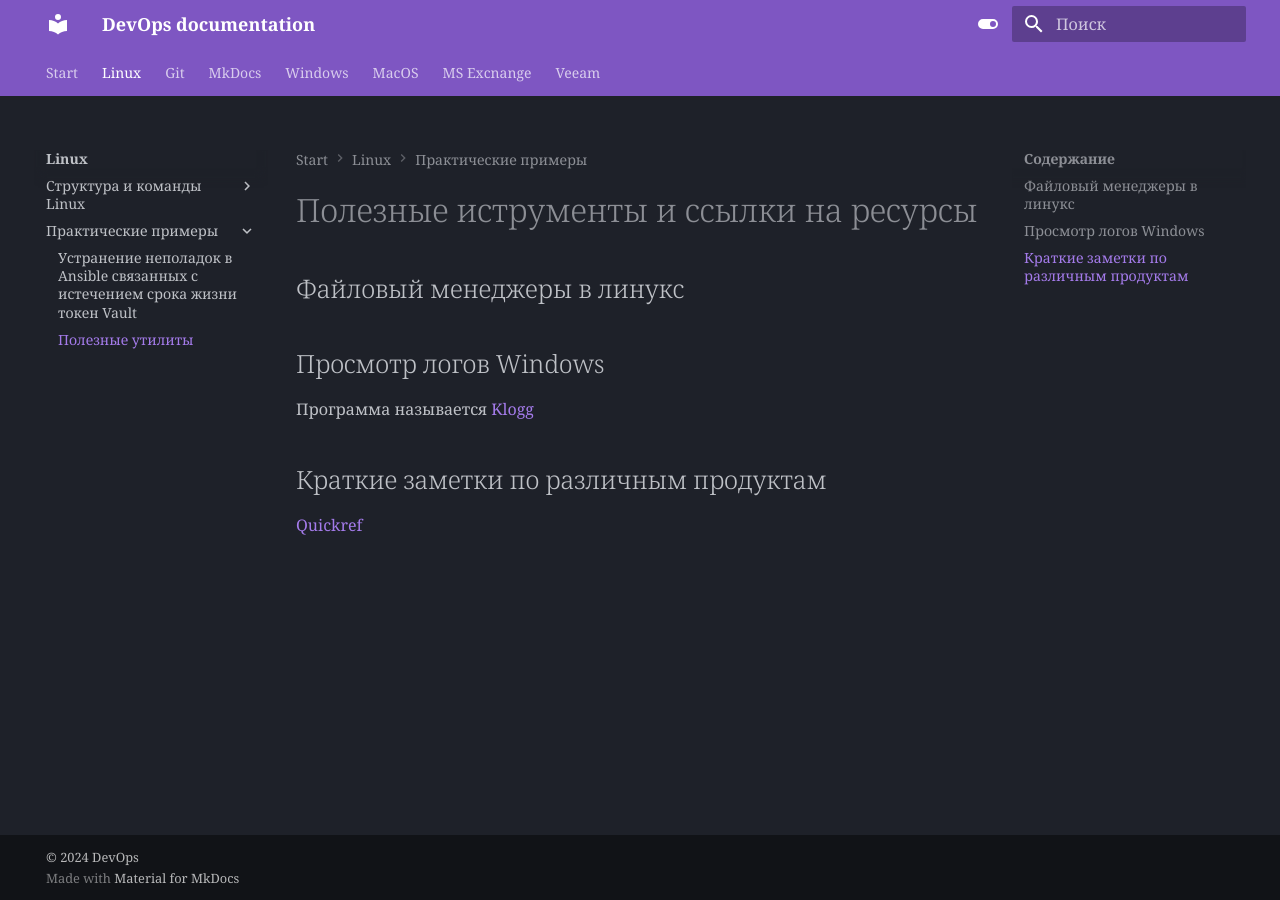
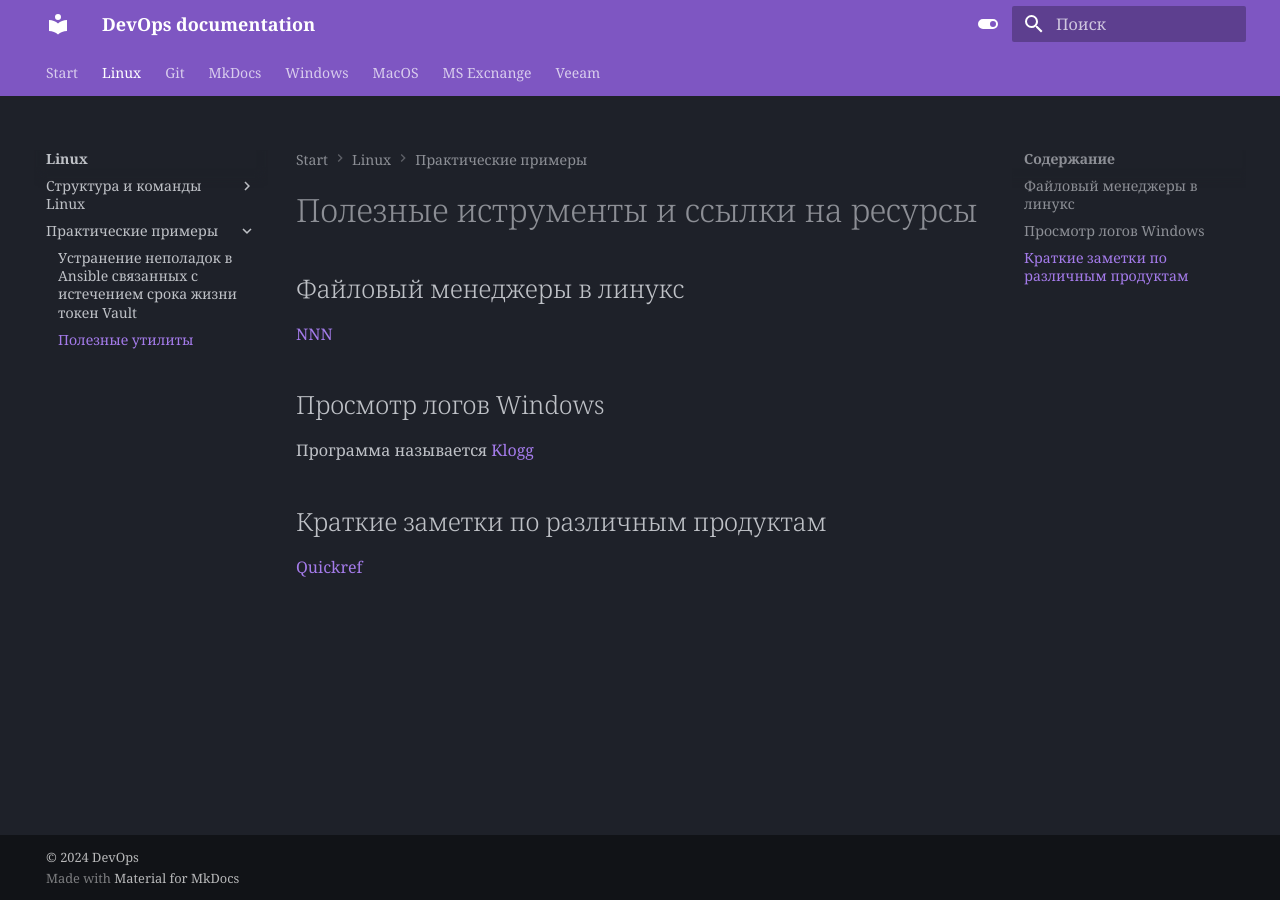
Before and after one commit to Iamseniordevops/DevOpsDocs, an MkDocs documentation site: the page built from docs/Linux/tools.md, in a window 1280 px wide. Built offline with MkDocs 1.6.1 and Material for MkDocs 9.7.7, drawn with Linux system fonts in a browser that asks for light colours.

Commit message:
NNN link

```diff
--- a/docs/Linux/tools.md
+++ b/docs/Linux/tools.md
@@ -1,6 +1,6 @@
 # Полезные иструменты и ссылки на ресурсы
 ## Файловый менеджеры в линукс
-
+[NNN](https://github.com/jarun/nnn)
 ## Просмотр логов Windows
 Программа называется [Klogg](https://klogg.filimonov.dev/)
 ## Краткие заметки по различным продуктам
```
